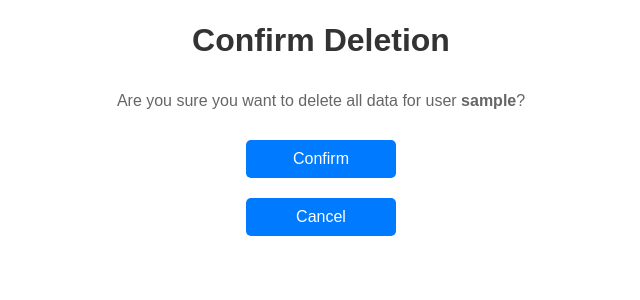
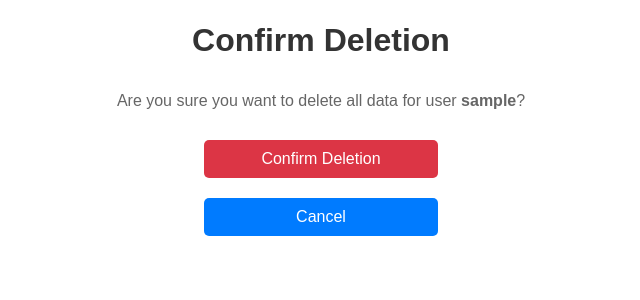
Before and after one commit to otteydw/bggsorter, a Flask app: template templates/delete_confirm.html in a window 1280 px wide. Shown: the part 66-366 px from the top of the page, without its empty margins (319-959 px from the left). Run offline with Flask 3, Linux system fonts and the light colour scheme; the template is opened without the code that fills it: most values are stand-ins (such as "Sample title", 1, 10 or a date in 2020).

Commit message:
Confirm deletion button is now red.

```diff
--- a/static/styles.css
+++ b/static/styles.css
@@ -73,6 +73,23 @@ p {
 
 .btn-secondary:hover {
     background-color: #545b62;
+}
+
+.btn-warning {
+    background-color: #dc3545;
+    /* Red color */
+    border-radius: 5px;
+    color: white;
+    display: inline-block;
+    margin: 10px 0;
+    padding: 10px 20px;
+    text-decoration: none;
+    transition: background-color 0.3s;
+}
+
+.btn-warning:hover {
+    background-color: #c82333;
+    /* Darker red on hover */
 }
 
 /* Form container styles */
--- a/templates/delete_confirm.html
+++ b/templates/delete_confirm.html
@@ -7,7 +7,7 @@
     </p>
     <div class="container">
         <form method="post" action="">
-            <button type="submit" name="confirm" value="yes">Confirm</button>
+            <button type="submit" class="btn btn-warning" name="confirm" value="yes">Confirm Deletion</button>
             <button type="button" onclick="window.history.back()">Cancel</button>
         </form>
     </div>
```
